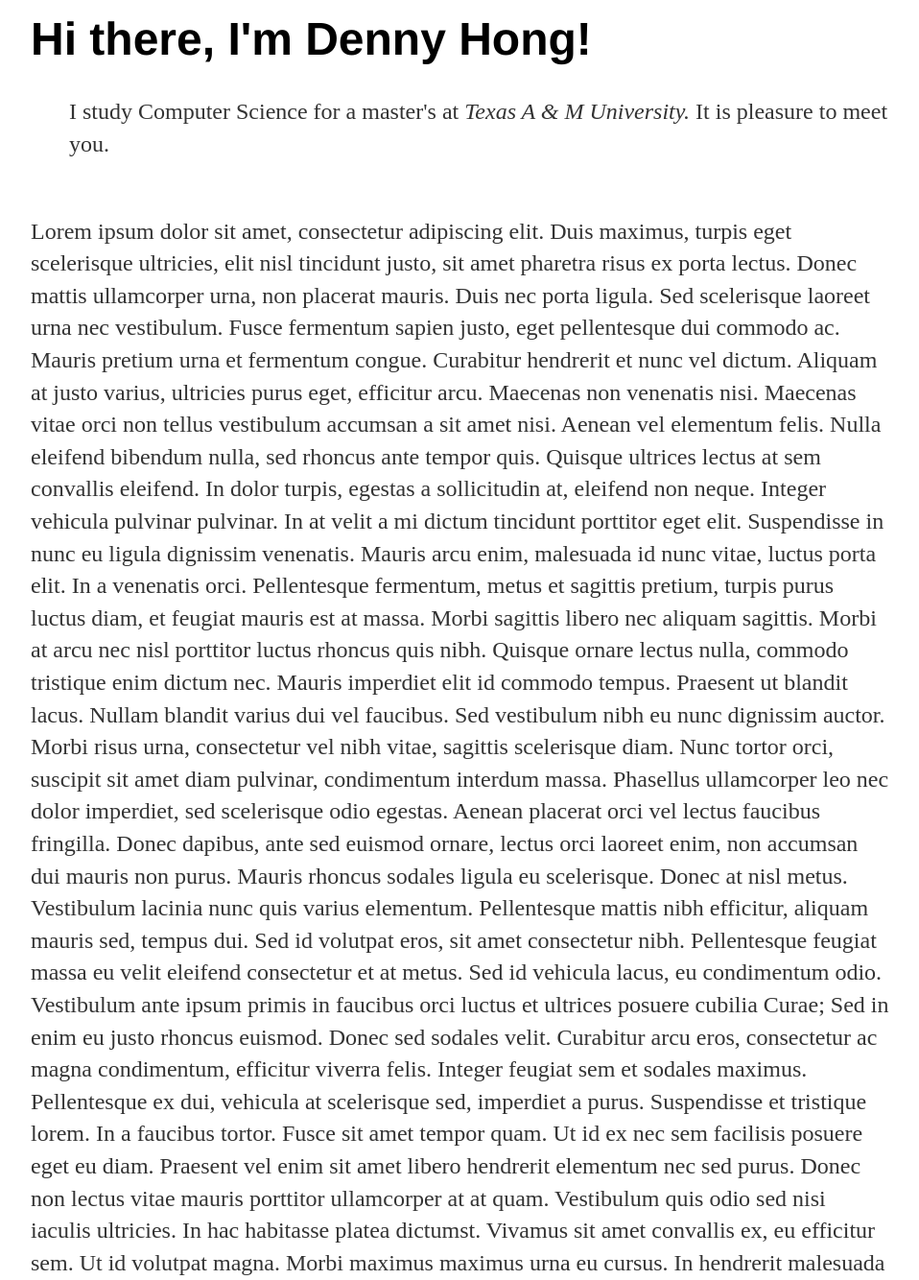
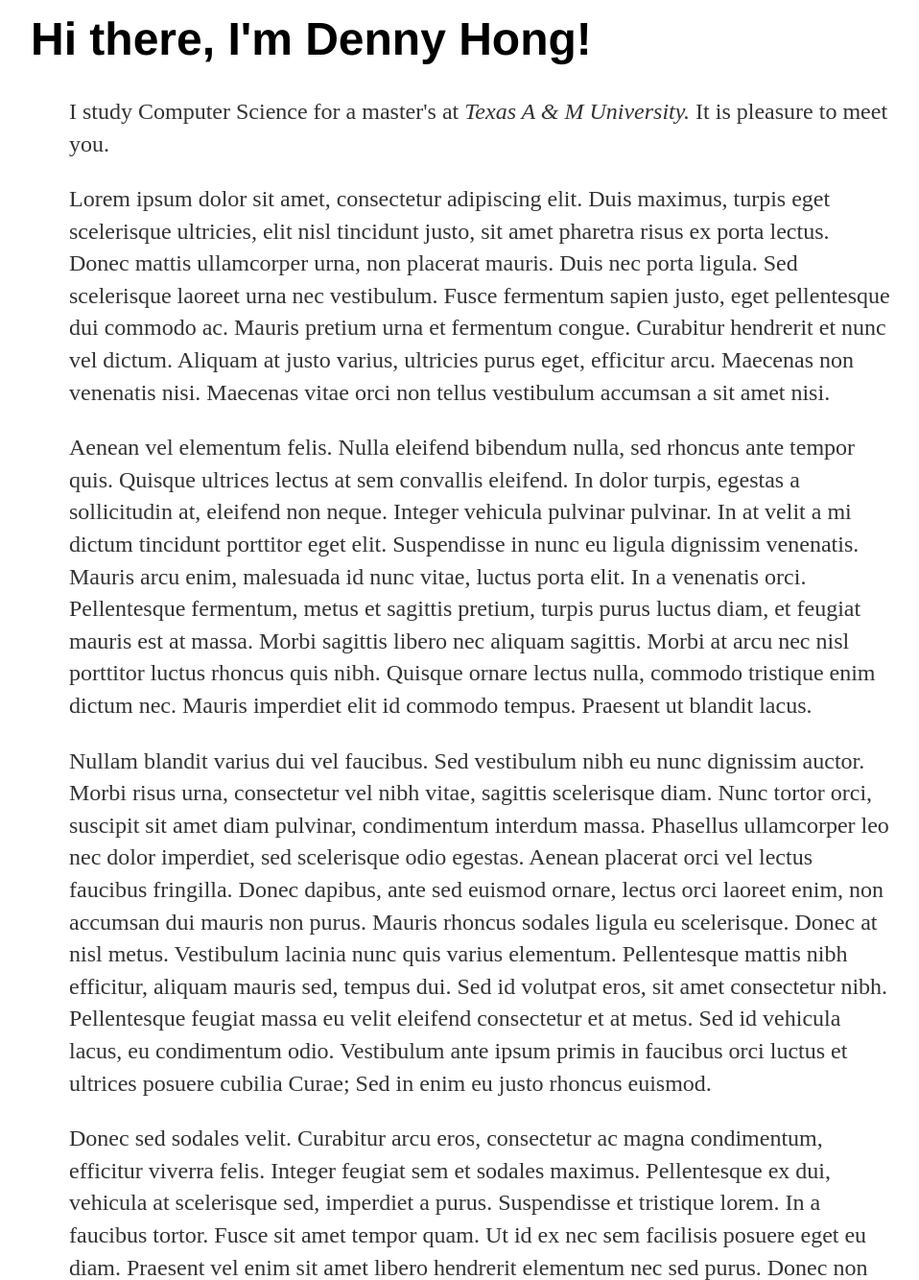
Before and after one commit to dennymrh/dennymrh.github.io, a Jekyll site: the page built from index.html, in a window 1280 px wide and 1400 px high, scrolled down 365 px, cut to the strip 66-1400 px from the top of the window. Shown: the whole strip at 96% size, without its empty margins (160-1118 px from the left). Built offline with Jekyll 4.4.1, drawn with Linux system fonts in a browser that asks for light colours; some of the changed text lies outside the part shown.

Commit message:
Update index.html

```diff
--- a/index.html
+++ b/index.html
@@ -11,16 +11,16 @@ title: Denny Hong's
    		<a href="http://allstarcode.org"><img src="http://www.allstarcode.org/wp-content/uploads/2016/06/ASClogo_598x99.jpg"></a>
 	</p>
 	<h1>Hi there, I'm Denny Hong!</h1>
-	<p style="margin-left: 40px">I study Computer Science for a master's at <em>Texas A &amp; M University.</em> It is pleasure to meet you. <br/><br/></p>
+	<p style="margin-left: 40px">I study Computer Science for a master's at <em>Texas A &amp; M University.</em> It is pleasure to meet you. <br/></p>
 
-	<p>Lorem ipsum dolor sit amet, consectetur adipiscing elit. Duis maximus, turpis eget scelerisque ultricies, elit nisl tincidunt justo, sit amet pharetra risus ex porta lectus. Donec mattis ullamcorper urna, non placerat mauris. Duis nec porta ligula. Sed scelerisque laoreet urna nec vestibulum. Fusce fermentum sapien justo, eget pellentesque dui commodo ac. Mauris pretium urna et fermentum congue. Curabitur hendrerit et nunc vel dictum. Aliquam at justo varius, ultricies purus eget, efficitur arcu. Maecenas non venenatis nisi. Maecenas vitae orci non tellus vestibulum accumsan a sit amet nisi.
+	<p style="margin-left: 40px">Lorem ipsum dolor sit amet, consectetur adipiscing elit. Duis maximus, turpis eget scelerisque ultricies, elit nisl tincidunt justo, sit amet pharetra risus ex porta lectus. Donec mattis ullamcorper urna, non placerat mauris. Duis nec porta ligula. Sed scelerisque laoreet urna nec vestibulum. Fusce fermentum sapien justo, eget pellentesque dui commodo ac. Mauris pretium urna et fermentum congue. Curabitur hendrerit et nunc vel dictum. Aliquam at justo varius, ultricies purus eget, efficitur arcu. Maecenas non venenatis nisi. Maecenas vitae orci non tellus vestibulum accumsan a sit amet nisi.</p>
 
-Aenean vel elementum felis. Nulla eleifend bibendum nulla, sed rhoncus ante tempor quis. Quisque ultrices lectus at sem convallis eleifend. In dolor turpis, egestas a sollicitudin at, eleifend non neque. Integer vehicula pulvinar pulvinar. In at velit a mi dictum tincidunt porttitor eget elit. Suspendisse in nunc eu ligula dignissim venenatis. Mauris arcu enim, malesuada id nunc vitae, luctus porta elit. In a venenatis orci. Pellentesque fermentum, metus et sagittis pretium, turpis purus luctus diam, et feugiat mauris est at massa. Morbi sagittis libero nec aliquam sagittis. Morbi at arcu nec nisl porttitor luctus rhoncus quis nibh. Quisque ornare lectus nulla, commodo tristique enim dictum nec. Mauris imperdiet elit id commodo tempus. Praesent ut blandit lacus.
+	<p style="margin-left: 40px">Aenean vel elementum felis. Nulla eleifend bibendum nulla, sed rhoncus ante tempor quis. Quisque ultrices lectus at sem convallis eleifend. In dolor turpis, egestas a sollicitudin at, eleifend non neque. Integer vehicula pulvinar pulvinar. In at velit a mi dictum tincidunt porttitor eget elit. Suspendisse in nunc eu ligula dignissim venenatis. Mauris arcu enim, malesuada id nunc vitae, luctus porta elit. In a venenatis orci. Pellentesque fermentum, metus et sagittis pretium, turpis purus luctus diam, et feugiat mauris est at massa. Morbi sagittis libero nec aliquam sagittis. Morbi at arcu nec nisl porttitor luctus rhoncus quis nibh. Quisque ornare lectus nulla, commodo tristique enim dictum nec. Mauris imperdiet elit id commodo tempus. Praesent ut blandit lacus.</p>
 
-Nullam blandit varius dui vel faucibus. Sed vestibulum nibh eu nunc dignissim auctor. Morbi risus urna, consectetur vel nibh vitae, sagittis scelerisque diam. Nunc tortor orci, suscipit sit amet diam pulvinar, condimentum interdum massa. Phasellus ullamcorper leo nec dolor imperdiet, sed scelerisque odio egestas. Aenean placerat orci vel lectus faucibus fringilla. Donec dapibus, ante sed euismod ornare, lectus orci laoreet enim, non accumsan dui mauris non purus. Mauris rhoncus sodales ligula eu scelerisque. Donec at nisl metus. Vestibulum lacinia nunc quis varius elementum. Pellentesque mattis nibh efficitur, aliquam mauris sed, tempus dui. Sed id volutpat eros, sit amet consectetur nibh. Pellentesque feugiat massa eu velit eleifend consectetur et at metus. Sed id vehicula lacus, eu condimentum odio. Vestibulum ante ipsum primis in faucibus orci luctus et ultrices posuere cubilia Curae; Sed in enim eu justo rhoncus euismod.
+	<p style="margin-left: 40px">Nullam blandit varius dui vel faucibus. Sed vestibulum nibh eu nunc dignissim auctor. Morbi risus urna, consectetur vel nibh vitae, sagittis scelerisque diam. Nunc tortor orci, suscipit sit amet diam pulvinar, condimentum interdum massa. Phasellus ullamcorper leo nec dolor imperdiet, sed scelerisque odio egestas. Aenean placerat orci vel lectus faucibus fringilla. Donec dapibus, ante sed euismod ornare, lectus orci laoreet enim, non accumsan dui mauris non purus. Mauris rhoncus sodales ligula eu scelerisque. Donec at nisl metus. Vestibulum lacinia nunc quis varius elementum. Pellentesque mattis nibh efficitur, aliquam mauris sed, tempus dui. Sed id volutpat eros, sit amet consectetur nibh. Pellentesque feugiat massa eu velit eleifend consectetur et at metus. Sed id vehicula lacus, eu condimentum odio. Vestibulum ante ipsum primis in faucibus orci luctus et ultrices posuere cubilia Curae; Sed in enim eu justo rhoncus euismod.</p>
 
-Donec sed sodales velit. Curabitur arcu eros, consectetur ac magna condimentum, efficitur viverra felis. Integer feugiat sem et sodales maximus. Pellentesque ex dui, vehicula at scelerisque sed, imperdiet a purus. Suspendisse et tristique lorem. In a faucibus tortor. Fusce sit amet tempor quam. Ut id ex nec sem facilisis posuere eget eu diam. Praesent vel enim sit amet libero hendrerit elementum nec sed purus. Donec non lectus vitae mauris porttitor ullamcorper at at quam.
+	<p style="margin-left: 40px">Donec sed sodales velit. Curabitur arcu eros, consectetur ac magna condimentum, efficitur viverra felis. Integer feugiat sem et sodales maximus. Pellentesque ex dui, vehicula at scelerisque sed, imperdiet a purus. Suspendisse et tristique lorem. In a faucibus tortor. Fusce sit amet tempor quam. Ut id ex nec sem facilisis posuere eget eu diam. Praesent vel enim sit amet libero hendrerit elementum nec sed purus. Donec non lectus vitae mauris porttitor ullamcorper at at quam.</p>
 
-Vestibulum quis odio sed nisi iaculis ultricies. In hac habitasse platea dictumst. Vivamus sit amet convallis ex, eu efficitur sem. Ut id volutpat magna. Morbi maximus maximus urna eu cursus. In hendrerit malesuada lectus, ut rutrum justo rutrum nec. Donec convallis erat sit amet magna porta tristique vestibulum ut nulla. Cras feugiat consequat est. Nunc ultricies posuere posuere. Integer condimentum odio libero, et mattis est consequat nec. Nulla ex ante, sollicitudin vel rutrum non, bibendum sit amet nibh. Nam at ligula ac velit efficitur viverra. Morbi pretium consectetur metus, at laoreet augue ullamcorper in. Proin eu molestie velit. Interdum et malesuada fames ac ante ipsum primis in faucibus. Curabitur placerat et est nec venenatis.
+	<p style="margin-left: 40px">Vestibulum quis odio sed nisi iaculis ultricies. In hac habitasse platea dictumst. Vivamus sit amet convallis ex, eu efficitur sem. Ut id volutpat magna. Morbi maximus maximus urna eu cursus. In hendrerit malesuada lectus, ut rutrum justo rutrum nec. Donec convallis erat sit amet magna porta tristique vestibulum ut nulla. Cras feugiat consequat est. Nunc ultricies posuere posuere. Integer condimentum odio libero, et mattis est consequat nec. Nulla ex ante, sollicitudin vel rutrum non, bibendum sit amet nibh. Nam at ligula ac velit efficitur viverra. Morbi pretium consectetur metus, at laoreet augue ullamcorper in. Proin eu molestie velit. Interdum et malesuada fames ac ante ipsum primis in faucibus. Curabitur placerat et est nec venenatis.
 		<a href="/about">Read more about my life...</a></p>
 </div><!-- /.blurb -->
```
